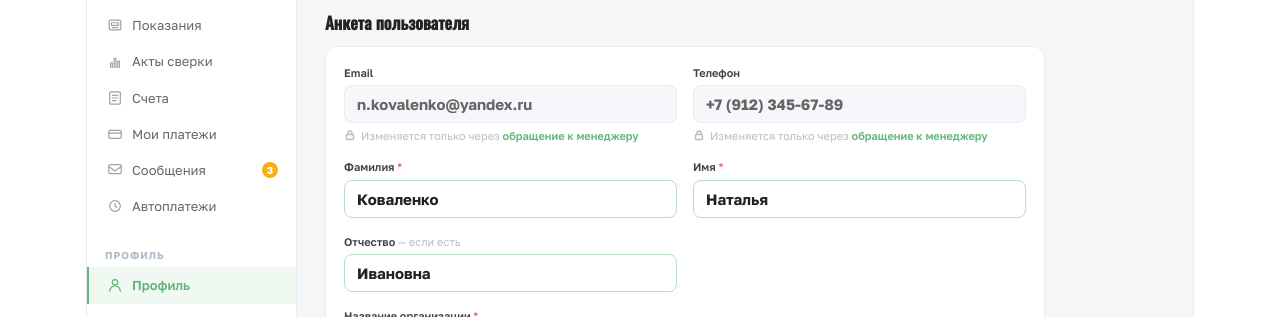
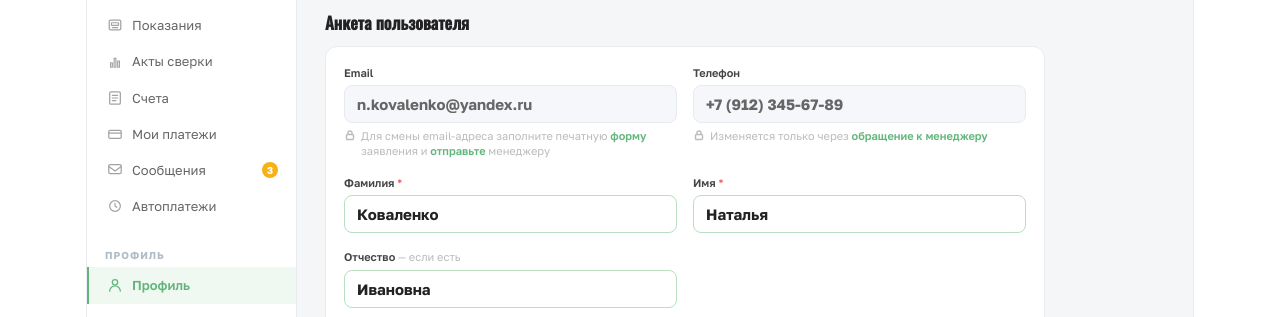
Before and after one commit to luzhetskiy/enerone-html, a plain HTML site: page profile.html in a window 1280 px wide. Shown: the part 269-586 px from the top of the page. Drawn offline with Linux system fonts and the light colour scheme.

Commit message:
Профиль: подсказка о смене email
«Для смены email-адреса заполните печатную форму заявления и отправьте
менеджеру», где «форму» — печатная форма (заглушка data-lk-action, как
у остальных печатных форм прототипа), «отправьте» — переход в
«Сообщения» с темой «Внесение изменений по договору» и черновиком.

Co-Authored-By: Claude Opus 5 <noreply@anthropic.com>

```diff
--- a/profile.html
+++ b/profile.html
@@ -547,8 +547,11 @@
                       <rect x="2.5" y="5.5" width="7" height="5" rx="1"/>
                       <path d="M4 5.5V4a2 2 0 014 0v1.5"/>
                     </svg>
-                    <span>Изменяется только через
-                      <a href="feedback.html?new=1&amp;topic=t-changes">обращение к менеджеру</a>
+                    <span>Для смены email-адреса заполните печатную
+                      <a href="#" data-lk-action="Скачать печатную форму заявления на смену email">форму</a>
+                      заявления и
+                      <a href="feedback.html?new=1&amp;topic=t-changes&amp;text=%D0%9F%D1%80%D0%BE%D1%88%D1%83%20%D0%B8%D0%B7%D0%BC%D0%B5%D0%BD%D0%B8%D1%82%D1%8C%20email-%D0%B0%D0%B4%D1%80%D0%B5%D1%81%2C%20%D1%83%D0%BA%D0%B0%D0%B7%D0%B0%D0%BD%D0%BD%D1%8B%D0%B9%20%D0%B2%20%D0%BB%D0%B8%D1%87%D0%BD%D0%BE%D0%BC%20%D0%BA%D0%B0%D0%B1%D0%B8%D0%BD%D0%B5%D1%82%D0%B5.%20%D0%97%D0%B0%D1%8F%D0%B2%D0%BB%D0%B5%D0%BD%D0%B8%D0%B5%20%D0%BF%D1%80%D0%B8%D0%BB%D0%B0%D0%B3%D0%B0%D1%8E.">отправьте</a>
+                      менеджеру
                     </span>
                   </div>
                 </div>
```
Also changed, not shown: _source/lk-profile-content.html (+5 -2 lines), README.md.
